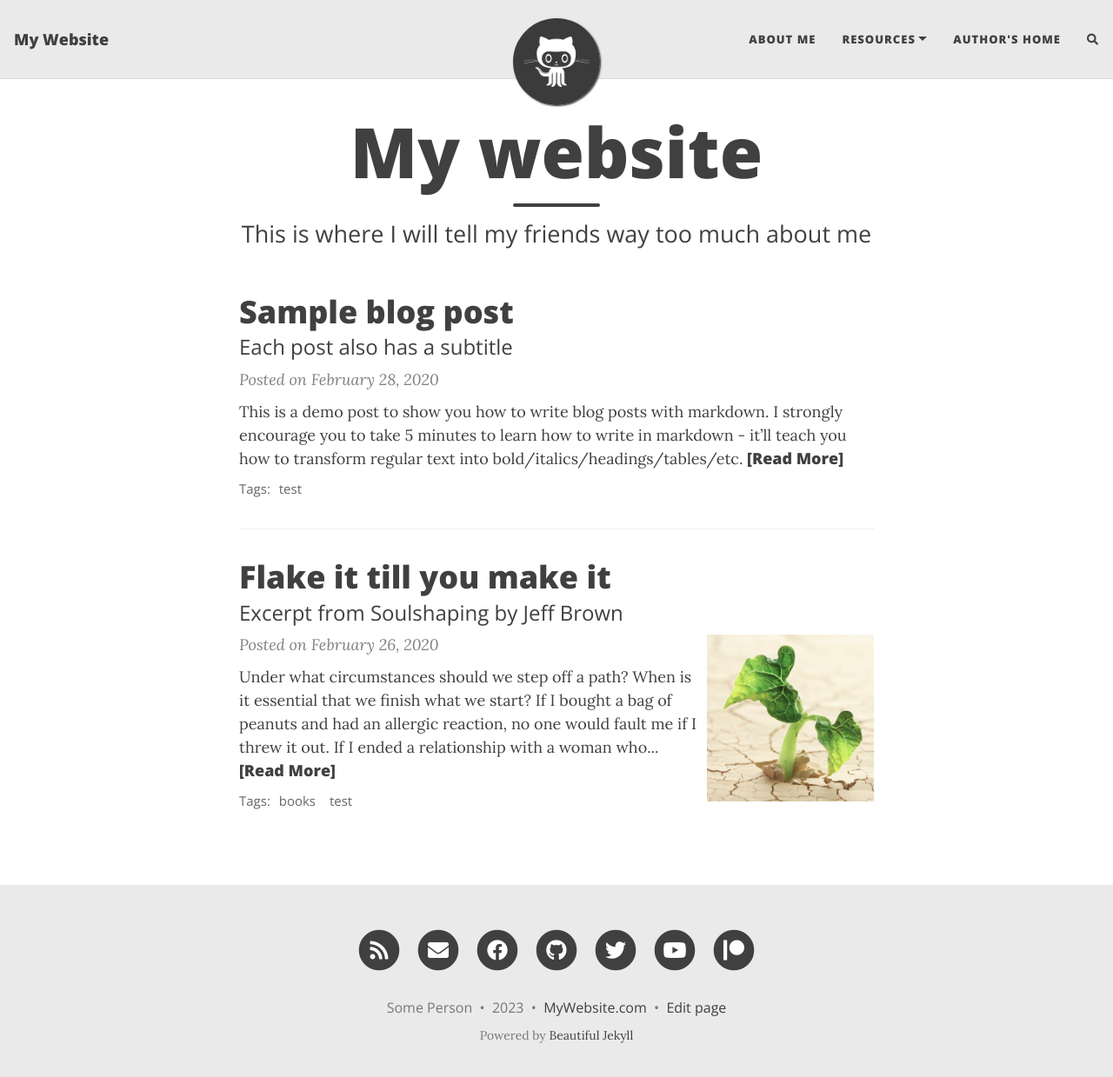
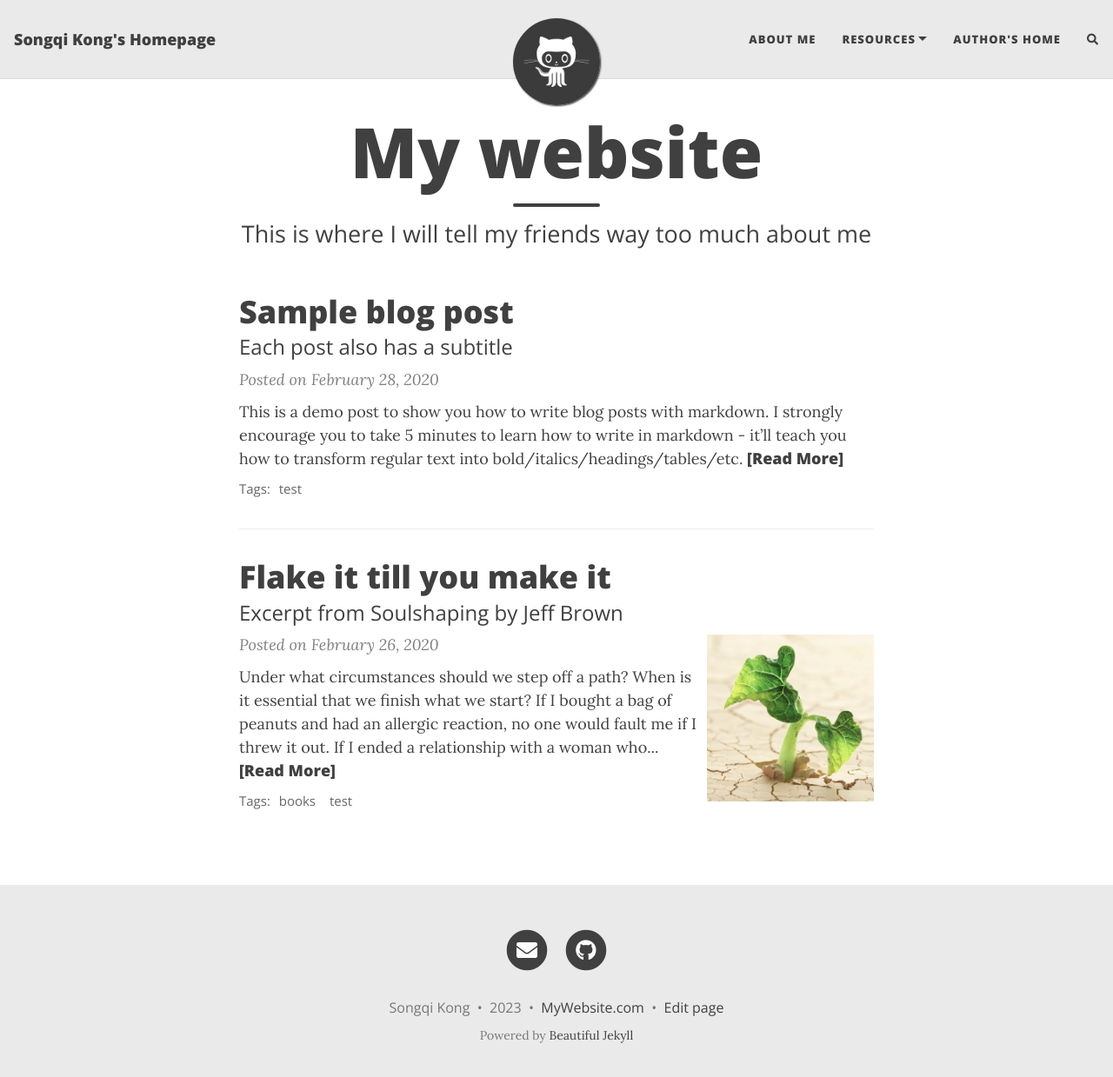
Before and after one commit to songqikong/songqikong.github.io, a Jekyll site: the page built from index.html, in a window 1280 px wide and 1252 px high. Shown: the top 1239 px of the window at 87% size. Built offline with Jekyll 4.4.1, drawn with Linux system fonts in a browser that asks for light colours; nearby versions of some CDN libraries; the list of posts is cut into pages by our own code; comment, search, counter and statistics services are not loaded; some of the changed lines change nothing that is shown.

Commit message:
Update _config.yml

```diff
--- a/_config.yml
+++ b/_config.yml
@@ -10,10 +10,10 @@
 ############################
 
 # Name of website
-title: My Website
+title: Songqi Kong's Homepage
 
 # Your name to show in the footer
-author: Some Person
+author: Songqi Kong
 
 ###############################################
 # --- List of links in the navigation bar --- #
@@ -49,13 +49,14 @@ round-avatar: true
 # Select the social network links that you want to show in the footer.
 # Uncomment the links you want to show and add your information to each one.
 social-network-links:
-  email: "someone@example.com"
-  rss: true  # remove this line if you don't want to show an RSS link at the bottom
-  facebook: deanattali
-  github: daattali
-  twitter: daattali
-  patreon: DeanAttali
-  youtube: c/daattali
+  email: "kkanshan@outlook.com"
+#   rss: true  # remove this line if you don't want to show an RSS link at the bottom
+#   facebook: deanattali
+  github: kanshankong.github.com
+#   twitter: daattali
+#   patreon: DeanAttali
+#   youtube: c/daattali
+#   zhihu:
 #  medium: yourname
 #  reddit: yourname
 #  linkedin: daattali
@@ -79,7 +80,7 @@ social-network-links:
 
 # If you want your website to generate an RSS feed, provide a description
 # The URL for the feed will be https://<your_website>/feed.xml
-rss-description: This website is a virtual proof that I'm awesome
+# rss-description: This website is a virtual proof that I'm awesome
 
 ###########################
 # --- General options --- #
@@ -89,8 +90,8 @@ rss-description: This website is a virtual proof that I'm awesome
 share-links-active:
   twitter: true
   facebook: true
-  linkedin: true
-  vk: false
+#   linkedin: true
+#   vk: false
 
 # How to display the link to your website in the footer
 # Remove this if you don't want a link in the footer
@@ -117,7 +118,7 @@ edit_page_button: true
 navbar-var-length: false
 
 # The keywords to associate with your website, for SEO purposes
-#keywords: "my,list,of,keywords"
+#keywords: "ouc,kongsongqi,songqikong,孔松琦"
 
 ######################################
 # --- Colours / background image --- #
```
